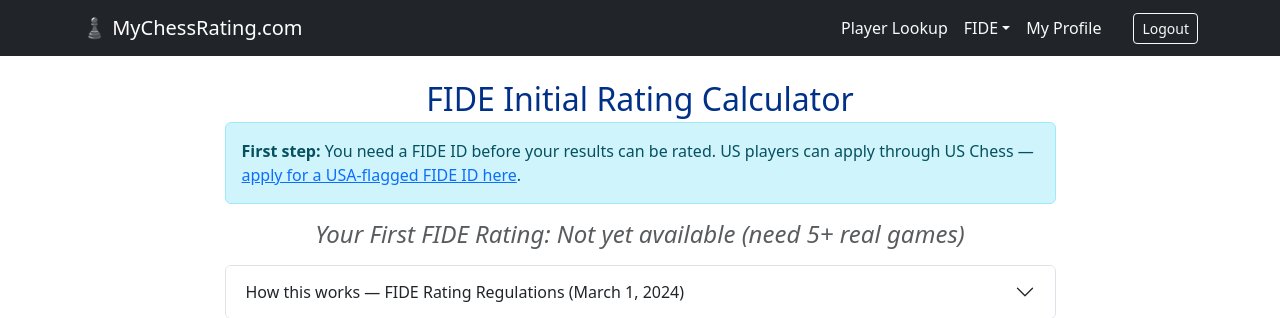
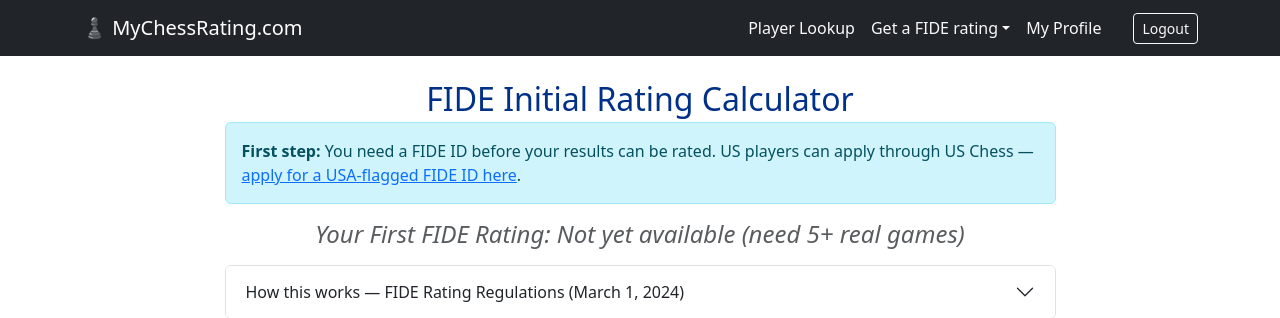
Before and after one commit to rrmaron/chesstournament, a FastAPI app: page /fide-calculator in a window 1280 px wide. Shown: the top 318 px of the page. Run offline with FastAPI, Linux system fonts and the light colour scheme; the visitor is signed in with stand-in values (Sample User, id 1).

Commit message:
Rename FIDE nav items for clarity
Co-Authored-By: Claude Sonnet 4.6 <noreply@anthropic.com>

```diff
--- a/templates/base.html
+++ b/templates/base.html
@@ -17,10 +17,10 @@
       {% if u %}
         <a class="nav-link text-light" href="/player-lookup">Player Lookup</a>
         <div class="dropdown">
-          <a class="nav-link text-light dropdown-toggle" href="#" role="button" data-bs-toggle="dropdown">FIDE</a>
+          <a class="nav-link text-light dropdown-toggle" href="#" role="button" data-bs-toggle="dropdown">Get a FIDE rating</a>
           <ul class="dropdown-menu dropdown-menu-dark">
-            <li><a class="dropdown-item" href="/fide-calculator">FIDE Calculator</a></li>
-            <li><a class="dropdown-item" href="https://docs.google.com/forms/d/e/1FAIpQLSc60v_VmaEiYBG0uMWJJ46mMOVnPEzpw1b2kG5ZMcw_SOvQvg/viewform" target="_blank" rel="noopener">Get USA FIDE Rating</a></li>
+            <li><a class="dropdown-item" href="/fide-calculator">Calculate initial FIDE rating</a></li>
+            <li><a class="dropdown-item" href="https://docs.google.com/forms/d/e/1FAIpQLSc60v_VmaEiYBG0uMWJJ46mMOVnPEzpw1b2kG5ZMcw_SOvQvg/viewform" target="_blank" rel="noopener">Get USA FIDE ID</a></li>
           </ul>
         </div>
         <a class="nav-link text-light" href="/profile">My Profile</a>
```
